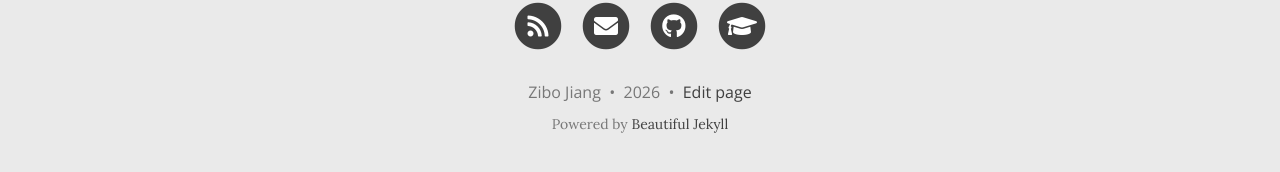
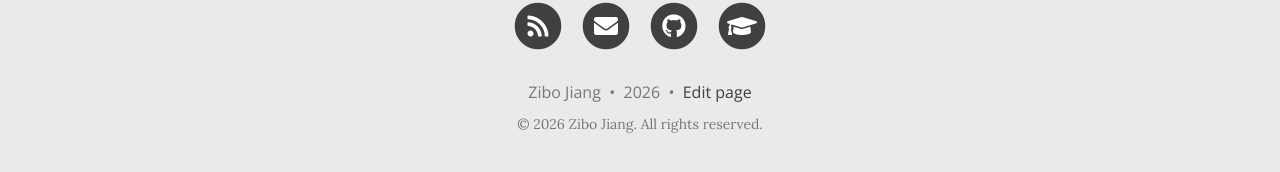
Before and after one commit to zibojiang/zibojiang.github.io, a Jekyll site: the page built from index.md, in a window 1280 px wide and 900 px high, scrolled down 9242 px. Shown: the part 715-887 px from the top of the window. Built offline with Jekyll 4.4.1, drawn with Linux system fonts in a browser that asks for light colours; nearby versions of some CDN libraries; comment, search, counter and statistics services are not loaded.

Commit message:
Update footer.html

```diff
--- a/_includes/footer.html
+++ b/_includes/footer.html
@@ -38,8 +38,7 @@
 
       </p>
       {% unless site.remove-ads %}<p class="theme-by text-muted">
-        Powered by
-        <a href="https://beautifuljekyll.com">Beautiful Jekyll</a>
+        © 2026 Zibo Jiang. All rights reserved.
       </p>{% endunless %}
       </div>
     </div>
```
